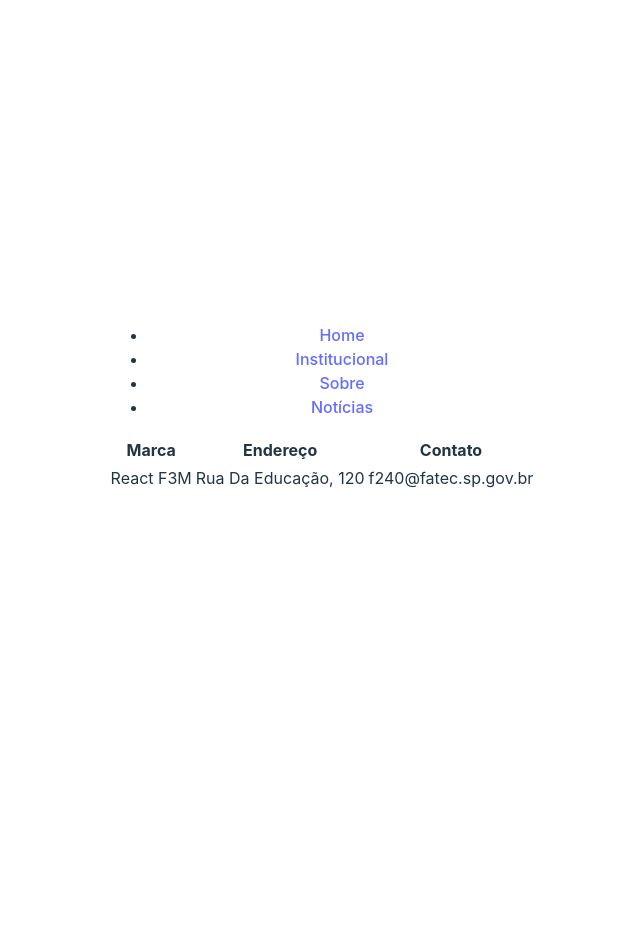
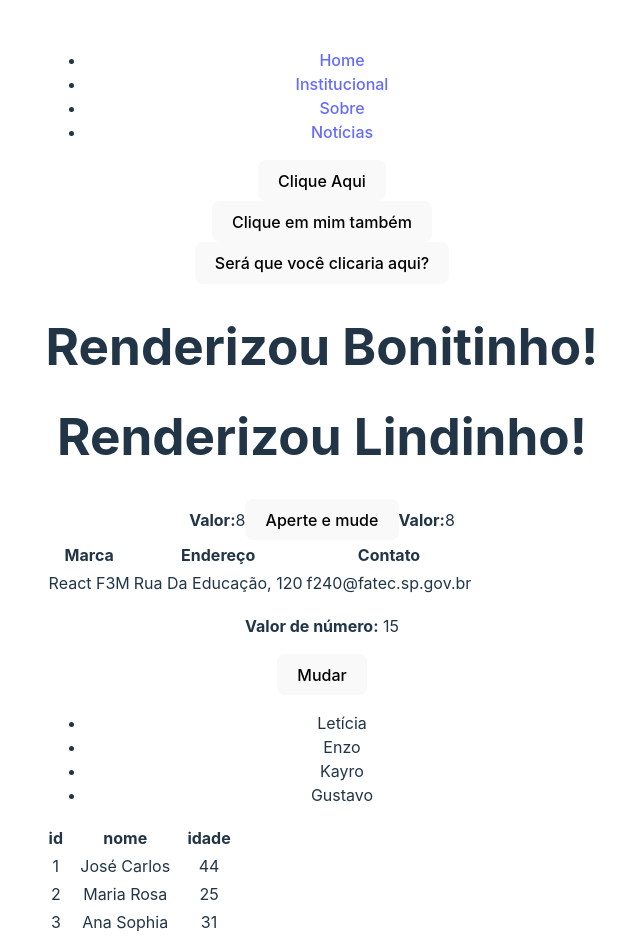
Before and after one commit to GuRodri/dw3_react_minidevblog, a React (Vite) app in the folder basic/basictools/: page / in a window 1280 px wide. Shown: the top 941 px of the page, without its empty margins (318-958 px from the left). Before the commit the page ends 800 px from the top, so only its background shows below. Built offline with nearby package versions, Linux system fonts and the light colour scheme.

Commit message:
Aula1903 - Hooks e Listas Arrays

```diff
--- a/basic/basictools/src/App.jsx
+++ b/basic/basictools/src/App.jsx
@@ -1,11 +1,15 @@
 import './App.css'
 import NavBar from './components/NavBar/NavBar'
 import Footer from './components/Footer/Footer'
+import Form from './components/Form/Form'
+import FormHooks from './components/Hooks/FormHooks'
 function App() {
   return (
     <>
     <NavBar></NavBar>
+    <Form></Form>
     <Footer></Footer>
+    <FormHooks></FormHooks>
     </>
   )
 }
--- /dev/null
+++ b/basic/basictools/src/components/Form/Form.jsx
@@ -0,0 +1,47 @@
+import React from 'react'
+var teste = 8
+
+const Form = () => {
+    const handleMyEvent = (e) => {
+        console.log(e)
+        console.log("Ativou o Evento!")
+    }
+    const rederButton = (x) => {
+        if (x) {
+            return <h1>Renderizou Bonitinho!</h1>
+        } else {
+            return <h1>Renderizou Lindinho!</h1>
+        }
+    }
+    return (
+        <>
+            <div>
+                <div>
+                    <button onClick={handleMyEvent}>Clique Aqui</button>
+                </div>
+                <div>
+                    <button onClick={() => { console.log("Yes! Apertou em mim!") }}>Clique em mim também</button>
+                </div>
+                <div>
+                    <button onClick={() => {
+                        if (true) {
+                            console.log("Isso não deveria acontecer!")
+                        }
+                    }}>Será que você clicaria aqui?</button>
+                </div>
+                <div>
+                    {rederButton(true)}
+                    {rederButton(false)}
+                </div>
+            </div>
+            <div>
+                <strong>Valor:</strong>{teste}
+                <button onClick={() => { teste = 12; concole.log() }}>Aperte e mude</button>
+                <strong>Valor:</strong>{teste}
+            </div>
+        </>
+
+    )
+}
+
+export default Form
--- /dev/null
+++ b/basic/basictools/src/components/Hooks/FormHooks.jsx
@@ -0,0 +1,65 @@
+import React, { useState } from 'react'
+
+const FormHooks = () => {
+    const [list] = useState(['Letícia', 'Enzo', 'Kayro', 'Gustavo'])
+    const [number, setNumber] = useState(15)
+    const [user] = useState(
+        [
+            { id: 1, nome: "José Carlos", idade: 44 },
+            { id: 2, nome: "Maria Rosa", idade: 25 },
+            { id: 3, nome: "Ana Sophia", idade: 31 },
+            { id: 4, nome: "Paulo José", idade: 21 },
+            { id: 5, nome: "Marcus Daniel", idade: 25 },
+            { id: 6, nome: "Victor Hugo", idade: 34 },
+            { id: 7, nome: "Viktória Kamilly", idade: 19 },
+            { id: 8, nome: "Pedro Lucas", idade: 37 }
+        ]
+
+
+    )
+    return (
+        <>
+            <div>
+                <p>
+                    <strong>Valor de número:</strong> {number}
+                </p>
+                <button onClick={() => { setNumber(25); console.log(number) }}>Mudar</button>
+            </div>
+            <div>
+                <ul>
+                    {
+                        list.map((item, i) => (
+                            <li key={i}>{item}</li>
+                        ))
+                    }
+                </ul>
+            </div>
+            <div>
+                <table>
+                    <tr>
+                        <th>
+                            id
+                        </th>
+                        <th>
+                            nome
+                        </th>
+                        <th>
+                            idade
+                        </th>
+                    </tr>
+                    {
+                        user.map((item, i) => (
+                        <tr key={i}>
+                         <td>{item.id}</td>
+                         <td>{item.nome}</td>
+                         <td>{item.idade}</td>
+                        </tr>
+                    ))
+                    }
+                </table>
+            </div>
+        </>
+    )
+}
+
+export default FormHooks
```
Also changed, not shown: basic/basictools/src/components/Footer/Footer.jsx (indentation only), basic/basictools/src/components/Form/Form.module.css (added), basic/basictools/src/components/Hooks/FormHooks.module.css (added), 1 other file (tests, documents, lock files or other folders).
